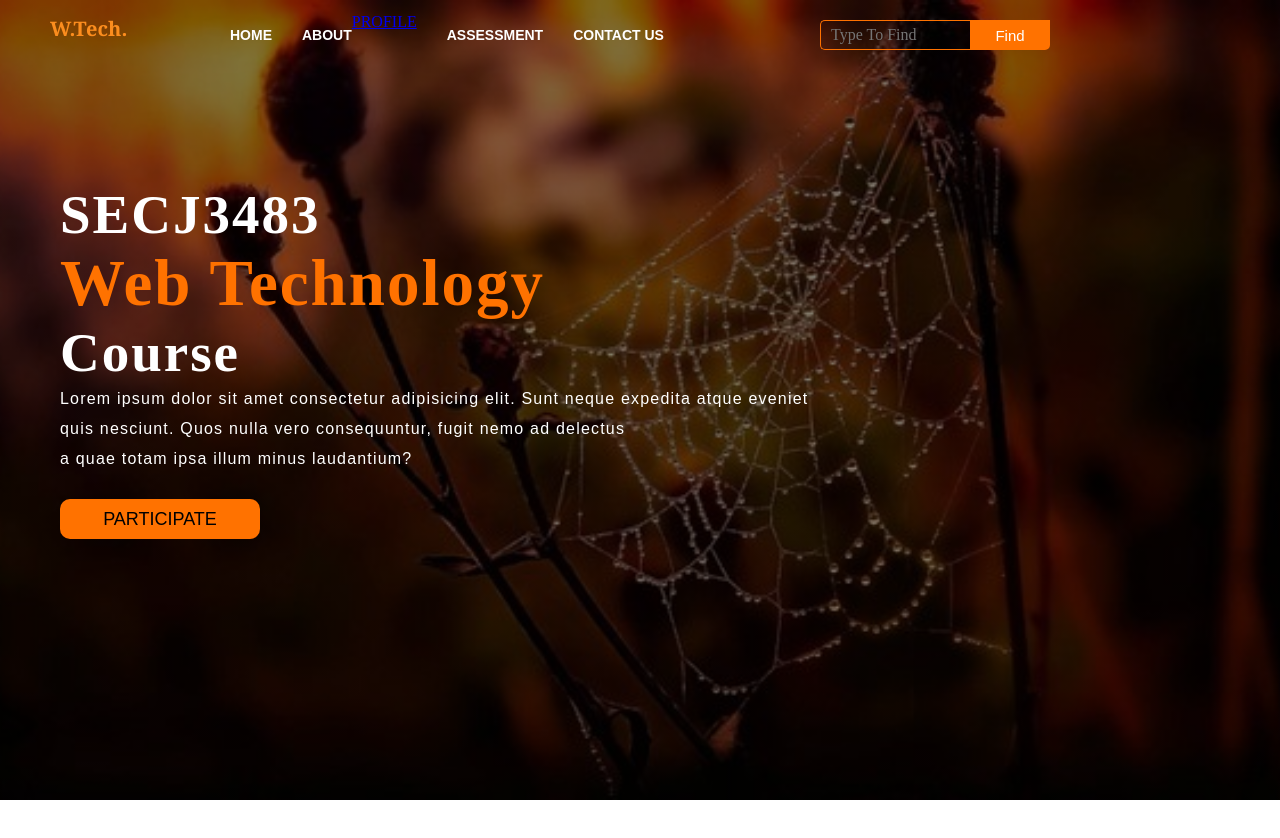
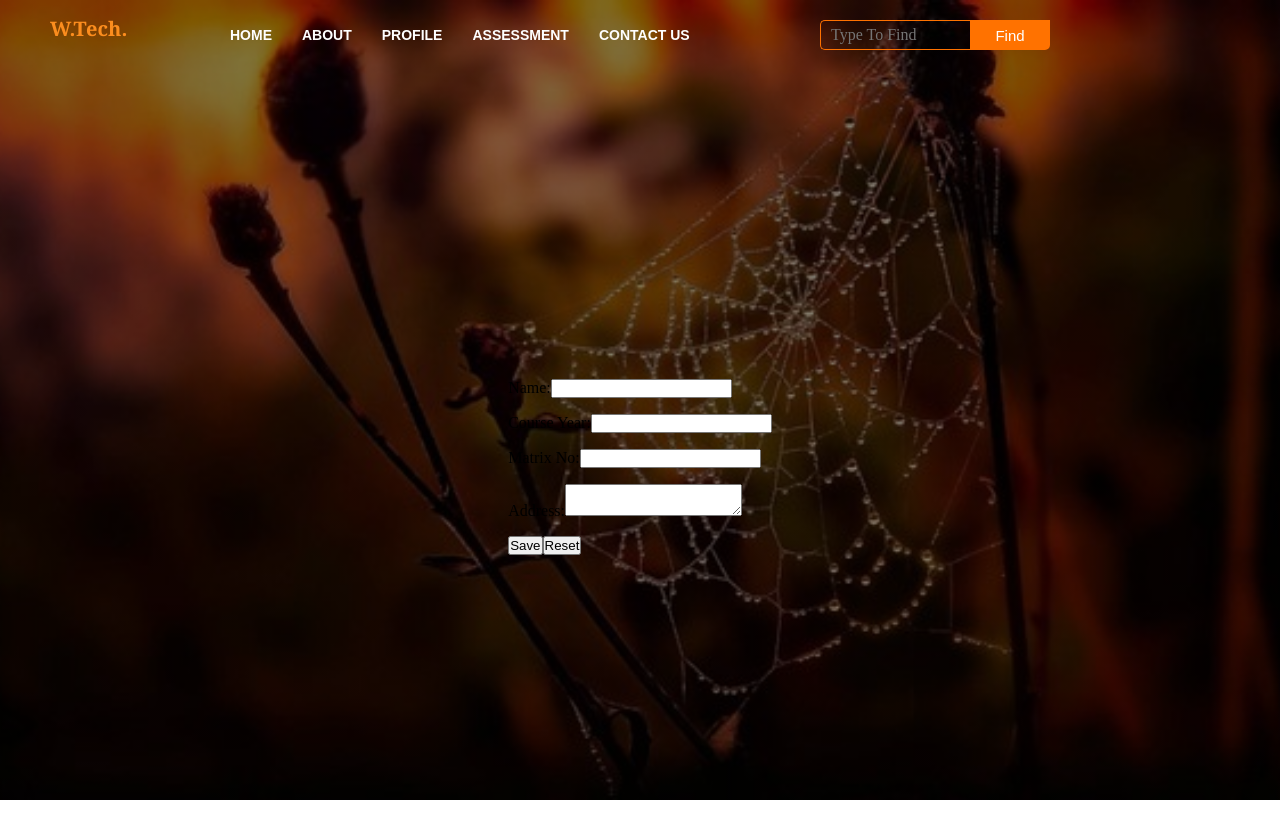
Before and after one commit to SiamRahman29/Asg_Siam, a Vue app: page /profile in a window 1280 px wide. Shown: the top 838 px of the page. Before the commit the page ends 800 px from the top, so only its background shows below. Built offline with nearby package versions, Linux system fonts and the light colour scheme.

Commit message:
Reorganizing project

```diff
--- a/src/App.vue
+++ b/src/App.vue
@@ -1,44 +1,15 @@
 <!-- App.vue -->
 
-
 <template>
-  <div class="main">
-
-    <Navbar />
-
-
-    <Content />
-  </div>
+  <router-view />
 </template>
 
 <script>
-// Import components
-import Navbar from './components/Navbar.vue';
-import Content from './components/Content.vue';
-
-
 export default {
-  components: {
-    Navbar,
-    Content
-  },
-
+  name: 'App'
 };
 </script>
 
 <style>
-
-*{
-    margin: 0;
-    padding: 0;
-    box-sizing: border-box;
-}
-.main{
-    width: 100%;
-    background: linear-gradient(to top, rgba(0,0,0,0.5)50%,rgba(0,0,0,0.5)50%),
-url(./assets/3.jpg);
-    background-position: center;
-    background-size: cover;
-    height: 100vh;
-}
+/* Global styles can be added here if needed */
 </style>
--- a/src/components/Navbar.vue
+++ b/src/components/Navbar.vue
@@ -9,10 +9,11 @@
 
             <div class="menu">
                 <ul>
-                    <li><a href="#">HOME</a></li>
+
+                    <li><router-link to="/">HOME</router-link></li>
                     <li><a href="#">ABOUT</a></li>
                     <!-- <li><a href="#">COURSE MATERIALS</a></li> -->
-                    <router-link to="/profile">PROFILE</router-link>
+                    <li><router-link to="/profile">PROFILE</router-link></li>
                     <li><a href="#">ASSESSMENT</a></li>
                     <li><a href="#">CONTACT US</a></li>
                 </ul>
@@ -76,7 +77,7 @@ ul li{
     font-size: 14px;
 }
 
-ul li a{
+ul li a, router-link-exact-active, router-link-active{
     text-decoration: none;
     color: white;
     font-family: Arial;
@@ -84,7 +85,7 @@ ul li a{
     transition: 0.4s ease-in-out;
 }
 
-ul li a:hover{
+ul li a:hover, router-link-exact-active:hover, router-link-active:hover{
     color: #ff7200;
 }
 .search{
--- a/src/router.js
+++ /dev/null
@@ -1,17 +0,0 @@
-// router.js
-import { createRouter, createWebHistory } from 'vue-router'
-import Profile from './ProfilePage.vue'
-
-const router = createRouter({
-  history: createWebHistory(),
-  routes: [
-    {
-      path: '/profile',
-      name: 'profile',
-      component: Profile
-    }
-    // other routes...
-  ]
-})
-
-export default router
--- /dev/null
+++ b/src/router/index.js
@@ -0,0 +1,24 @@
+// router.js
+import { createRouter, createWebHistory } from 'vue-router';
+import HomePage from '../views/HomePage.vue';
+import ProfilePage from '../views/ProfilePage.vue';
+
+const routes = [
+  {
+    path: '/',
+    name: 'Home',
+    component: HomePage
+  },
+  {
+    path: '/profile',
+    name: 'Profile',
+    component: ProfilePage
+  },
+];
+
+const router = createRouter({
+  history: createWebHistory(process.env.BASE_URL),
+  routes
+});
+
+export default router;
--- /dev/null
+++ b/src/views/HomePage.vue
@@ -0,0 +1,43 @@
+
+<template>
+    <div class="main">
+
+      <Navbar />
+
+
+      <Content />
+    </div>
+
+  </template>
+
+  <script>
+  // Import components
+  import Navbar from '../components/Navbar.vue';
+  import Content from '../components/Content.vue';
+
+
+  export default {
+    components: {
+      Navbar,
+      Content
+    },
+
+  };
+  </script>
+
+  <style>
+
+  *{
+      margin: 0;
+      padding: 0;
+      box-sizing: border-box;
+  }
+  .main{
+      width: 100%;
+      background: linear-gradient(to top, rgba(0,0,0,0.5)50%,rgba(0,0,0,0.5)50%),
+  url(../assets/3.jpg);
+      background-position: center;
+      background-size: cover;
+      height: 100vh;
+  }
+  </style>
--- a/src/ProfilePage.vue
+++ b/src/views/ProfilePage.vue
@@ -11,8 +11,8 @@
 
   <script>
   // Import components
-  import Navbar from './components/Navbar.vue';
-  import Profile_Form from './components/Profile_Form.vue';
+  import Navbar from '../components/Navbar.vue';
+  import Profile_Form from '../components/Profile_Form.vue';
 
   export default {
     components: {
@@ -20,7 +20,7 @@
       Profile_Form
     },
 
-  };
+  }
   </script>
 
   <style>
@@ -33,7 +33,7 @@
   .main{
       width: 100%;
       background: linear-gradient(to top, rgba(0,0,0,0.5)50%,rgba(0,0,0,0.5)50%),
-  url(./assets/3.jpg);
+  url(../assets/3.jpg);
       background-position: center;
       background-size: cover;
       height: 100vh;
```
